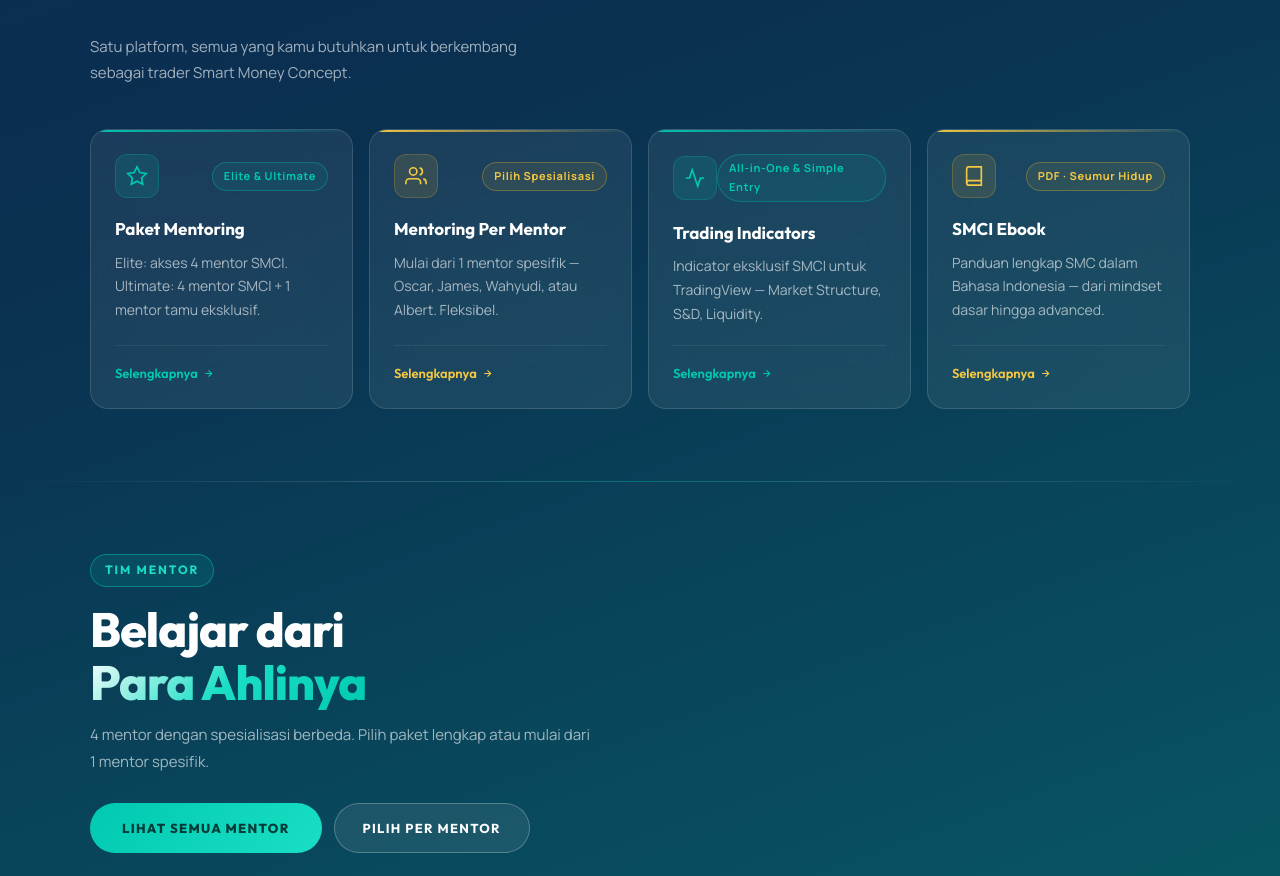
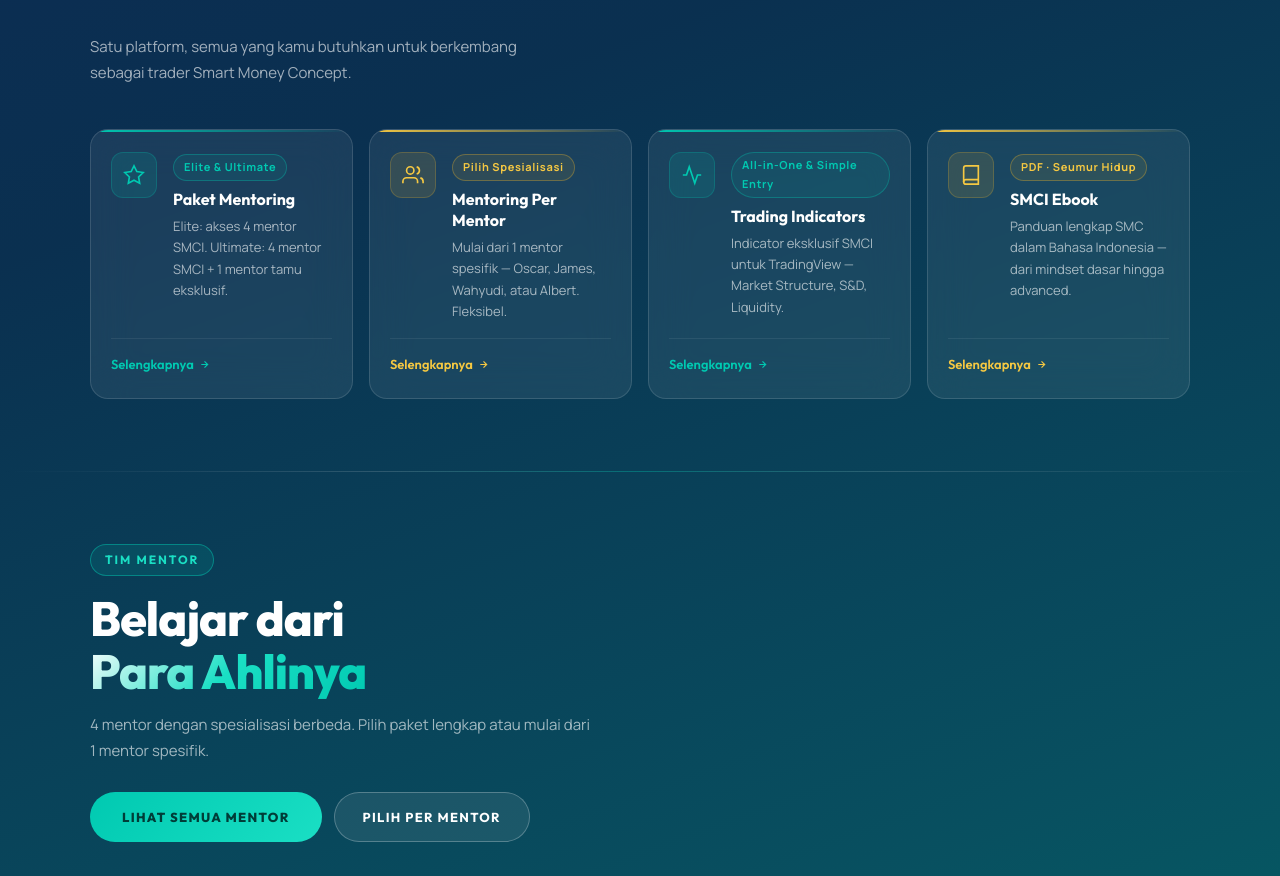
Before and after one commit to yudibasri03/SMCI_Website, a React (Vite) app: page / in a window 1280 px wide. Shown: the part 1221-2097 px from the top of the page. Built offline with nearby package versions, Linux system fonts and the light colour scheme; the HTML template or start-up script is replaced by a standard one.

Commit message:
Update Home.tsx

```diff
--- a/src/pages/Home.tsx
+++ b/src/pages/Home.tsx
@@ -221,27 +221,28 @@
             {highlights.map((h, i) => (
               <FadeIn key={h.title} delay={i * 0.07}>
                 <div className="glass glass-hover" onClick={() => navigate(h.href)}
-                  style={{ borderRadius: 18, padding: "24px", height: "100%", position: "relative", overflow: "hidden", cursor: "pointer", display: "flex", flexDirection: "column", gap: 0 }}>
+                  style={{ borderRadius: 18, padding: "22px 20px", height: "100%", position: "relative", overflow: "hidden", cursor: "pointer", display: "flex", flexDirection: "column" }}>
                   <div className="card-accent-top" style={{ background: `linear-gradient(90deg, ${h.color} 0%, transparent 100%)` }} />
 
-                  {/* Icon + badge row — sejajar horizontal */}
-                  <div style={{ display: "flex", alignItems: "center", justifyContent: "space-between", marginBottom: 20 }}>
-                    <div style={{ width: 44, height: 44, borderRadius: 12, background: `rgba(${rgb(h.color)},0.12)`, border: `1px solid rgba(${rgb(h.color)},0.22)`, display: "flex", alignItems: "center", justifyContent: "center", color: h.color, flexShrink: 0 }}>
+                  {/* Icon + Text side by side */}
+                  <div style={{ display: "flex", gap: 16, alignItems: "flex-start", flex: 1 }}>
+                    {/* Icon — fixed size, never shrinks */}
+                    <div style={{ width: 46, height: 46, borderRadius: 12, background: `rgba(${rgb(h.color)},0.12)`, border: `1px solid rgba(${rgb(h.color)},0.22)`, display: "flex", alignItems: "center", justifyContent: "center", color: h.color, flexShrink: 0 }}>
                       {h.icon}
                     </div>
-                    <span style={{ fontSize: "11px", fontWeight: 700, letterSpacing: "0.06em", padding: "4px 11px", borderRadius: 100, color: h.color, border: `1px solid rgba(${rgb(h.color)},0.32)`, background: `rgba(${rgb(h.color)},0.09)` }}>
-                      {h.badge}
-                    </span>
+
+                    {/* Text block */}
+                    <div style={{ flex: 1, minWidth: 0 }}>
+                      <span style={{ display: "inline-block", fontSize: "11px", fontWeight: 700, letterSpacing: "0.06em", padding: "3px 10px", borderRadius: 100, color: h.color, border: `1px solid rgba(${rgb(h.color)},0.32)`, background: `rgba(${rgb(h.color)},0.09)`, marginBottom: 8 }}>
+                        {h.badge}
+                      </span>
+                      <h3 style={{ fontFamily: "var(--font-display)", fontSize: "16px", fontWeight: 700, marginBottom: 6, lineHeight: 1.3 }}>{h.title}</h3>
+                      <p style={{ fontSize: "13px", lineHeight: 1.65, color: "var(--text-muted)" }}>{h.desc}</p>
+                    </div>
                   </div>
 
-                  {/* Title */}
-                  <h3 style={{ fontFamily: "var(--font-display)", fontSize: "17px", fontWeight: 700, marginBottom: 10, lineHeight: 1.3 }}>{h.title}</h3>
-
-                  {/* Desc */}
-                  <p style={{ fontSize: "14px", lineHeight: 1.7, color: "var(--text-muted)", flex: 1 }}>{h.desc}</p>
-
-                  {/* Link */}
-                  <div style={{ marginTop: 20, paddingTop: 16, borderTop: "1px solid rgba(255,255,255,0.07)", display: "flex", alignItems: "center", gap: 5, color: h.color, fontSize: "13px", fontWeight: 600, fontFamily: "var(--font-display)" }}>
+                  {/* Link at bottom */}
+                  <div style={{ marginTop: 16, paddingTop: 14, borderTop: "1px solid rgba(255,255,255,0.07)", display: "flex", alignItems: "center", gap: 5, color: h.color, fontSize: "13px", fontWeight: 600, fontFamily: "var(--font-display)" }}>
                     Selengkapnya
                     <svg width="11" height="11" viewBox="0 0 24 24" fill="none" stroke="currentColor" strokeWidth="2.5"><path d="M5 12h14M12 5l7 7-7 7"/></svg>
                   </div>
```
